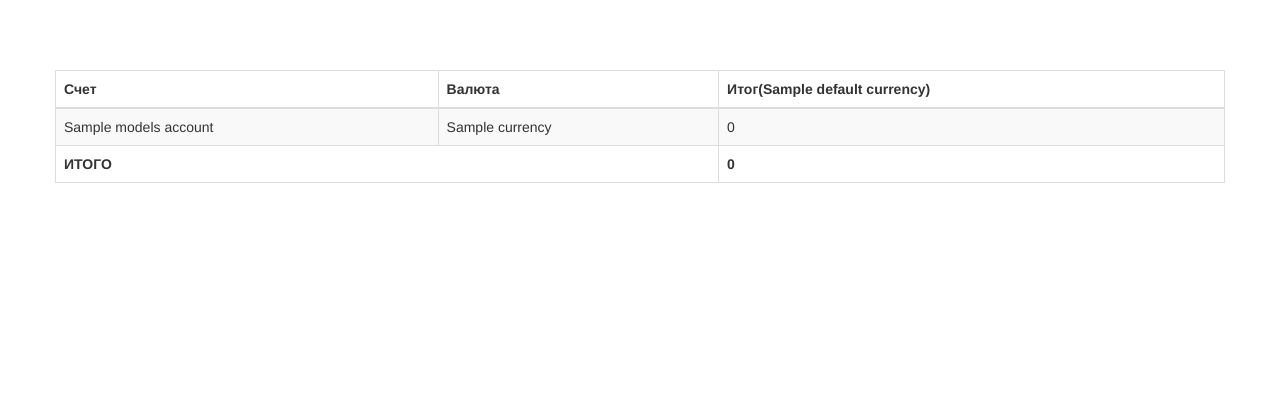
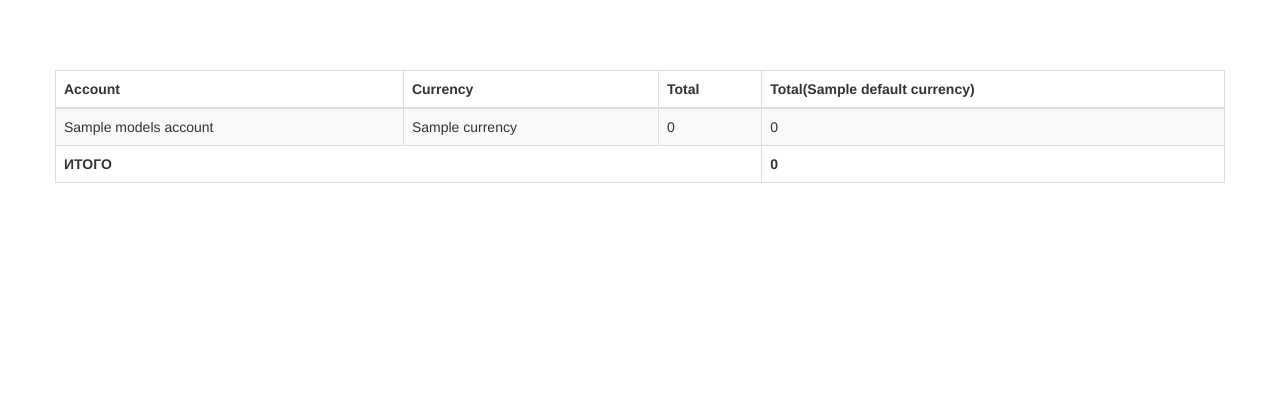
Before and after one commit to rolenweb/budget, a Yii app: template src/views/site/index.php in a window 1280 px wide. Shown: the top 420 px of the page. Run offline with PHP 8.4 and a stand-in for Yii, Linux system fonts and the light colour scheme; the template is opened without the code that fills it: most values are stand-ins (such as "Sample title", 1, 10 or a date in 2020); data that the repository does not hold is empty; some libraries are stand-ins or nearby versions.

Commit message:
added column total in currency

```diff
--- a/src/views/site/index.php
+++ b/src/views/site/index.php
@@ -15,12 +15,12 @@ $this->title = 'Rolen Balance';
                     <thead>
                         <tr>
                             <th>
-                                Счет
+                                Account
                             </th>
-                            <th>Валюта</th>
-
+                            <th>Currency</th>
+                            <th>Total</th>
                             <th>
-                                Итог(<?= $default_currency->name ?>)
+                                Total(<?= $default_currency->name ?>)
                             </th>
 
                         </tr>
@@ -30,6 +30,7 @@ $this->title = 'Rolen Balance';
 if ($models_account != NULL) {
     $total = 0;
     foreach ($models_account as $account) {
+        $total_in_currency = $start_balance[$account->id]->amount+$array_balance[$account->id];
         if ($default_currency->name == $account->currency->name) {
             $local_total = $start_balance[$account->id]->amount+$array_balance[$account->id];
         }
@@ -46,7 +47,7 @@ if ($models_account != NULL) {
                             <td>
                                 <?= Html::encode($account->currency->name) ?>
                             </td>
-
+                            <td><?= number_format($total_in_currency) ?></td>
                             <td><?= number_format($local_total) ?> </td>
                         </tr>
 <?php
@@ -54,7 +55,7 @@ if ($models_account != NULL) {
 }
 ?>
                         <tr>
-                            <th colspan="2">ИТОГО</th>
+                            <th colspan="3">ИТОГО</th>
                             <th><?= number_format($total) ?> </th>
                         </tr>
                     </tbody>
```
